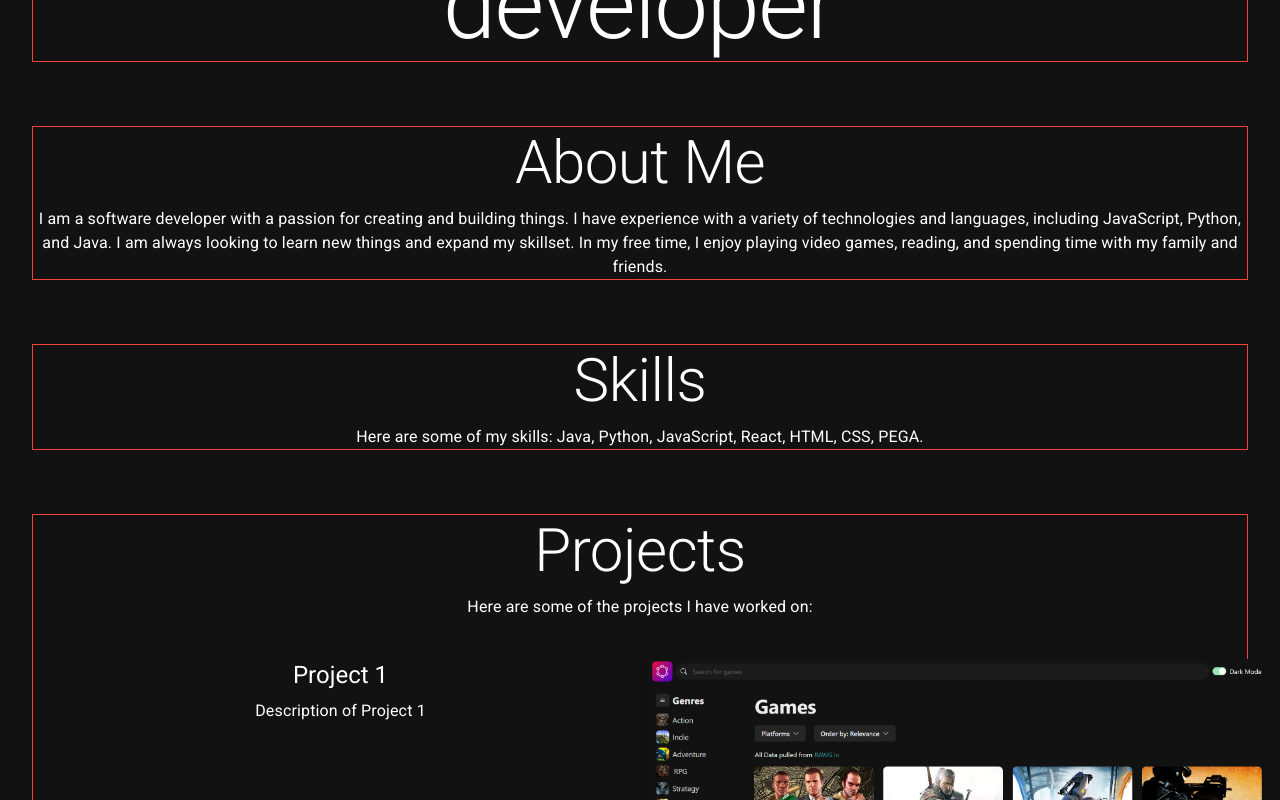
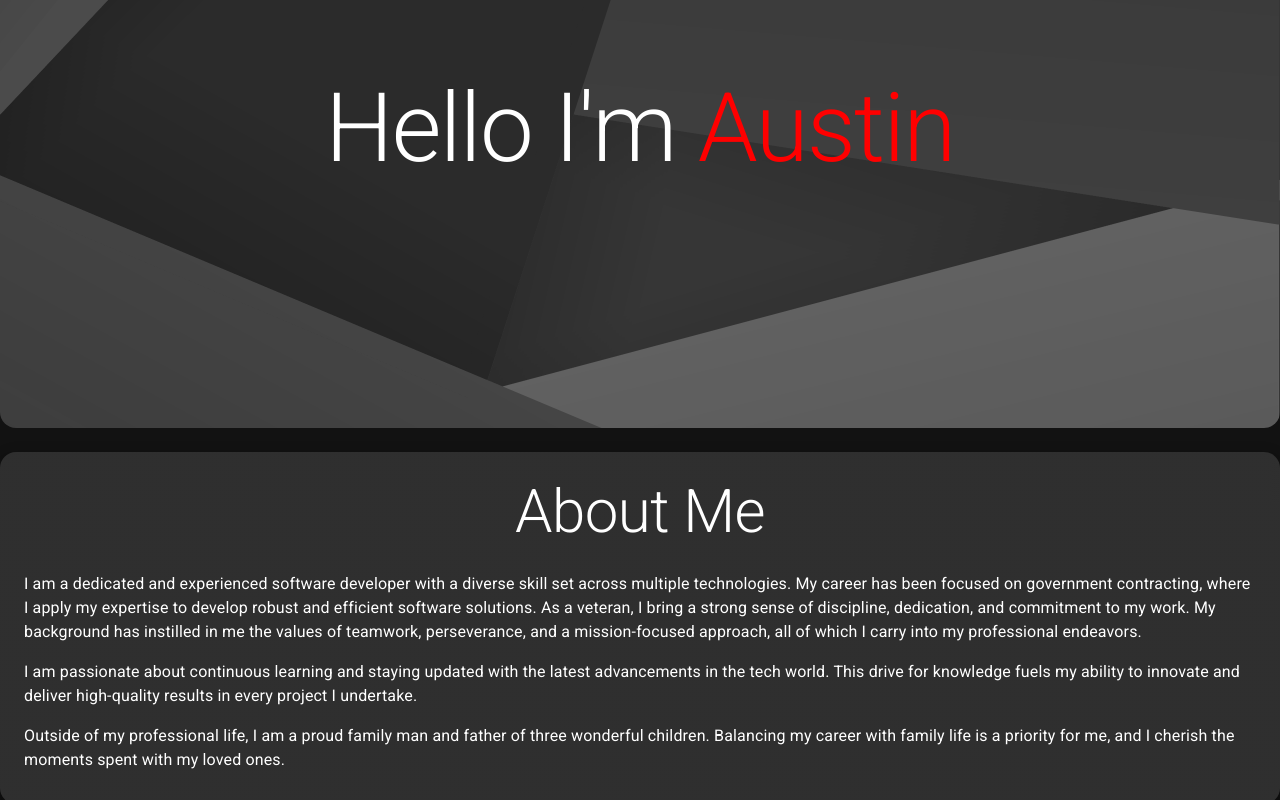
Before and after one commit to AustinK-Code/portfolio_site, a React (Vite) app in the folder Portfolio/: page / in a window 1280 px wide. Shown: the part 260-1060 px from the top of the page. Built offline with nearby package versions, Linux system fonts and the light colour scheme.

Commit message:
Finished up navbar, intro and about me sections

```diff
--- a/Portfolio/src/App.css
+++ b/Portfolio/src/App.css
@@ -1,9 +1,5 @@
 #root {
-  max-width: 1fr;
+  max-width: 1280px;
   margin: 0 auto;
-  padding: 2rem;
   text-align: center;
 }
-.card {
-  padding: 2em;
-}
--- a/Portfolio/src/App.tsx
+++ b/Portfolio/src/App.tsx
@@ -10,10 +10,9 @@ import Skills from "./Components/Skills";
 function App() {
   return (
     <>
-      {" "}
-      <Stack spacing={8}>
+      <Stack spacing={3}>
         <Navigation />
-        <Intro />
+        <Intro/>
         <AboutMe />
         <Skills />
         <Projects />
--- a/Portfolio/src/Components/AboutMe.tsx
+++ b/Portfolio/src/Components/AboutMe.tsx
@@ -1,19 +1,42 @@
-import { Box, Typography } from "@mui/material";
+import { Box, Paper, Typography } from "@mui/material";
 import React from "react";
 
 const AboutMe = () => {
   return (
     <>
-      <Box sx={{border:1, borderColor:'error.main'}}>
-          <Typography variant="h2">About Me</Typography>
-          <Typography variant="body1" sx={{pt:1}}>
-            I am a software developer with a passion for creating and building
-            things. I have experience with a variety of technologies and languages,
-            including JavaScript, Python, and Java. I am always looking to learn new
-            things and expand my skillset. In my free time, I enjoy playing video
-            games, reading, and spending time with my family and friends.
-          </Typography>
-      </Box>
+      <Paper elevation={8} sx={{ borderRadius: 4 }}>
+        <Typography variant="h2" sx={{ mt: 3 }}>
+          About Me
+        </Typography>
+        <Typography
+          variant="body1"
+          sx={{ pt: 1, mb: 4, ml: 3, mr: 3 }}
+          textAlign="left"
+        >
+          <p>
+            I am a dedicated and experienced software developer with a diverse
+            skill set across multiple technologies. My career has been focused
+            on government contracting, where I apply my expertise to develop
+            robust and efficient software solutions. As a veteran, I bring a
+            strong sense of discipline, dedication, and commitment to my work.
+            My background has instilled in me the values of teamwork,
+            perseverance, and a mission-focused approach, all of which I carry
+            into my professional endeavors.
+          </p>{" "}
+          <p>
+            I am passionate about continuous learning and staying updated with
+            the latest advancements in the tech world. This drive for knowledge
+            fuels my ability to innovate and deliver high-quality results in
+            every project I undertake.
+          </p>{" "}
+          <p>
+            Outside of my professional life, I am a proud family man and father
+            of three wonderful children. Balancing my career with family life is
+            a priority for me, and I cherish the moments spent with my loved
+            ones.
+          </p>
+        </Typography>
+      </Paper>
     </>
   );
 };
--- a/Portfolio/src/Components/Contact.tsx
+++ b/Portfolio/src/Components/Contact.tsx
@@ -1,14 +1,14 @@
-import { Box, Typography } from "@mui/material"
+import { Box, Paper, Typography } from "@mui/material"
 
 const Contact = () => {
   return (
           <>
-          <Box sx={{border:1, borderColor:'error.main'}}>
+          <Paper elevation={8} sx={{borderRadius:4}}>
               <Typography variant="h2">Contact</Typography>
               <Typography variant="body1" sx={{pt:1}}>
                 Send me an email at:
               </Typography>
-          </Box>
+          </Paper>
         </>
     );
 };
--- a/Portfolio/src/Components/Intro.tsx
+++ b/Portfolio/src/Components/Intro.tsx
@@ -1,11 +1,35 @@
-import { Box, Button, Container, Typography } from '@mui/material'
+import { Box, Typography } from "@mui/material";
+import background from "../assets/black_material_ui_background_by_ministerkraft_dddraqt.png";
 
 const Intro = () => {
   return (
-    <Box sx={{border:1, borderColor:'error.main'}}>
-    <Typography variant='h1' >Hello I'm <Typography display="inline" variant='h1' color="red">Austin</Typography>, a software developer</Typography>
-    </Box>
-  )
-}
+    <>
+      <Box>
+        <Box
+          sx={{
+            height: "75vh",
+            marginTop: 8,
+            borderRadius: 4,
+            backgroundImage: `url(${background})`,
+            backgroundRepeat: "no-repeat",
+            backgroundSize: "cover",
+            display: "flex",
+            justifyContent: "center",
+            alignItems: "center",
+          }}
+        >
+          <Box maxWidth="75vw">
+            <Typography variant="h1">
+              Hello I'm{" "}
+              <Typography display="inline" variant="h1" color="red">
+                Austin
+              </Typography>
+            </Typography>
+          </Box>
+        </Box>
+      </Box>
+    </>
+  );
+};
 
-export default Intro
+export default Intro;
--- a/Portfolio/src/Components/Navigation.tsx
+++ b/Portfolio/src/Components/Navigation.tsx
@@ -45,8 +45,9 @@ const Navigation = () => {
             aria-haspopup="true"
             aria-expanded={open ? "true" : undefined}
             onClick={handleClick}
+            style={{ padding: 16}}
           >
-            <MenuIcon></MenuIcon>
+            <MenuIcon fontSize="large"></MenuIcon>
           </IconButton>
           <Menu
             id="basic-menu"
--- a/Portfolio/src/Components/Projects.tsx
+++ b/Portfolio/src/Components/Projects.tsx
@@ -5,7 +5,8 @@ import GameHub from "../Images/GameHub.png";
 const Projects = () => {
   return (
     <>
-      <Stack spacing={5} sx={{border:1, borderColor:'error.main'}}>
+      <Paper elevation={8} sx={{borderRadius:4}}>
+        <Stack spacing={5}>
           <Box sx={{ mb: 4 }}>
             <Typography variant="h2">Projects</Typography>
             <Typography variant="body1" sx={{ pt: 1 }}>
@@ -26,6 +27,7 @@ const Projects = () => {
             </Grid>
           </Grid>
         </Stack>
+      </Paper>
     </>
   );
 };
--- a/Portfolio/src/Components/Skills.tsx
+++ b/Portfolio/src/Components/Skills.tsx
@@ -1,14 +1,14 @@
-import { Box, Typography } from "@mui/material";
+import { Box, Paper, Typography } from "@mui/material";
 import React from "react";
 
 const Skills = () => {
   return (
-    <Box sx={{border:1, borderColor:'error.main'}}>
+    <Paper elevation={8} sx={{borderRadius:4}}>
       <Typography variant="h2"> Skills</Typography>
       <Typography variant="body1" sx={{ pt: 1 }}>
         Here are some of my skills: Java, Python, JavaScript, React, HTML, CSS, PEGA.
       </Typography>
-    </Box>
+    </Paper>
   );
 };
 
```
Also changed, not shown: Portfolio/src/assets/black_material_ui_background_by_ministerkraft_dddraqt.png (added). Lines whose indentation alone changed are shown as unchanged.
